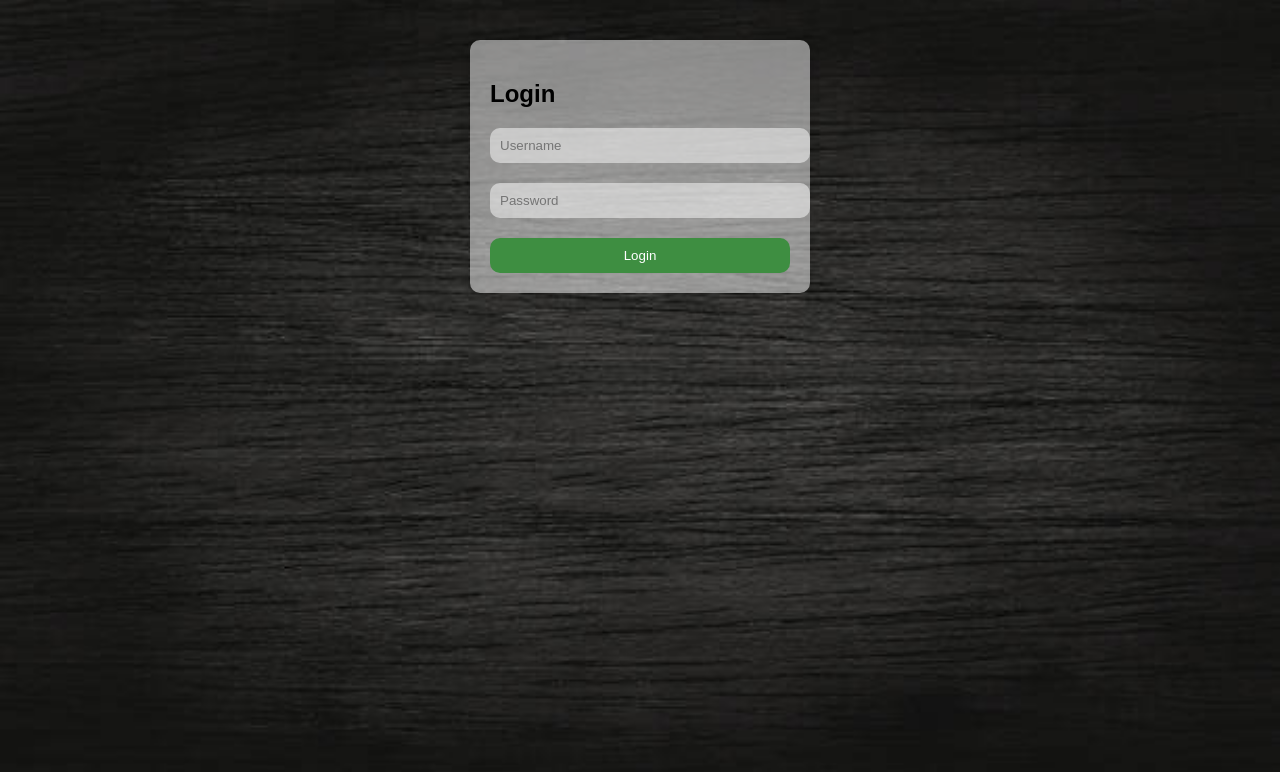
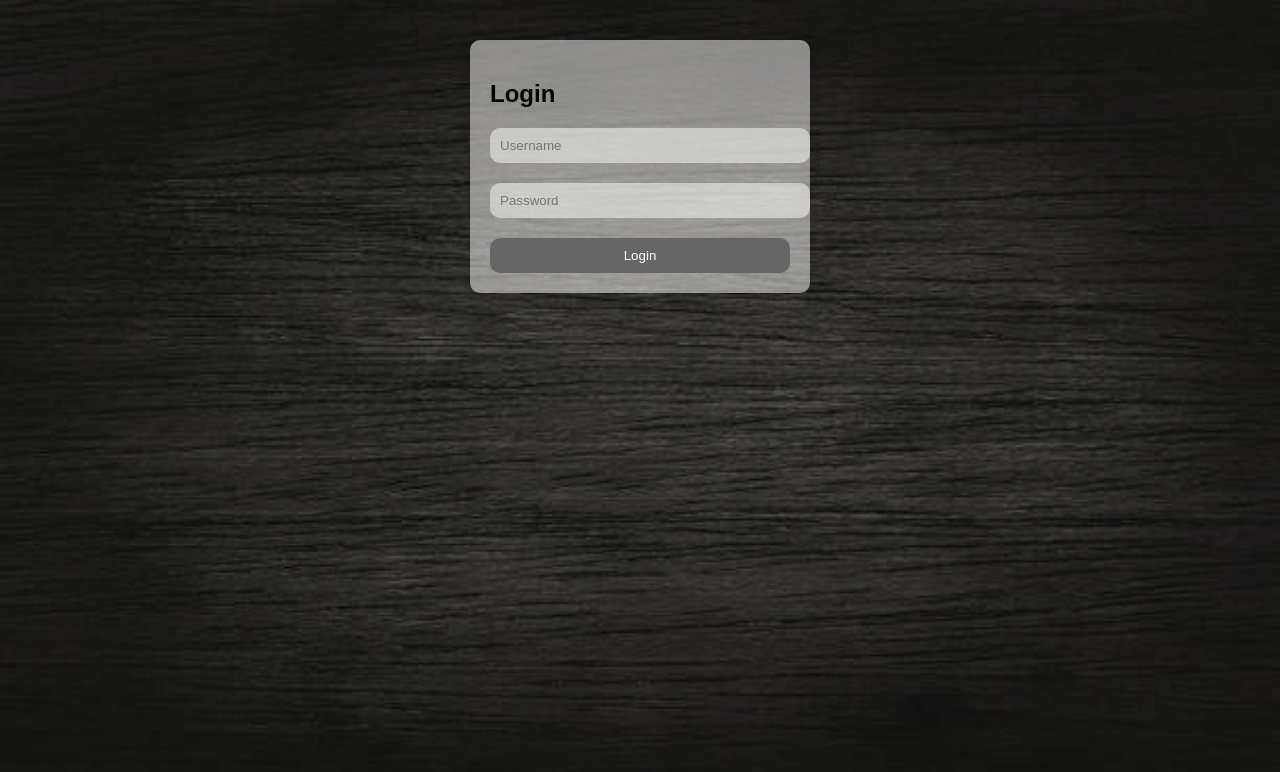
Before and after one commit to RadianTheDev/RadianTheDev.github.io, a plain HTML site: page index.html in a window 1280 px wide. In both pictures the pointer is over the input "Login". Drawn offline with Linux system fonts and the light colour scheme.

Commit message:
Update style.css

```diff
--- a/style.css
+++ b/style.css
@@ -41,5 +41,5 @@ input[type="submit"] {
 
 /* Add some hover effects */
 input[type="submit"]:hover {
-	background-color: #3e8e41;
+	background-color: #666666;
 }
```
